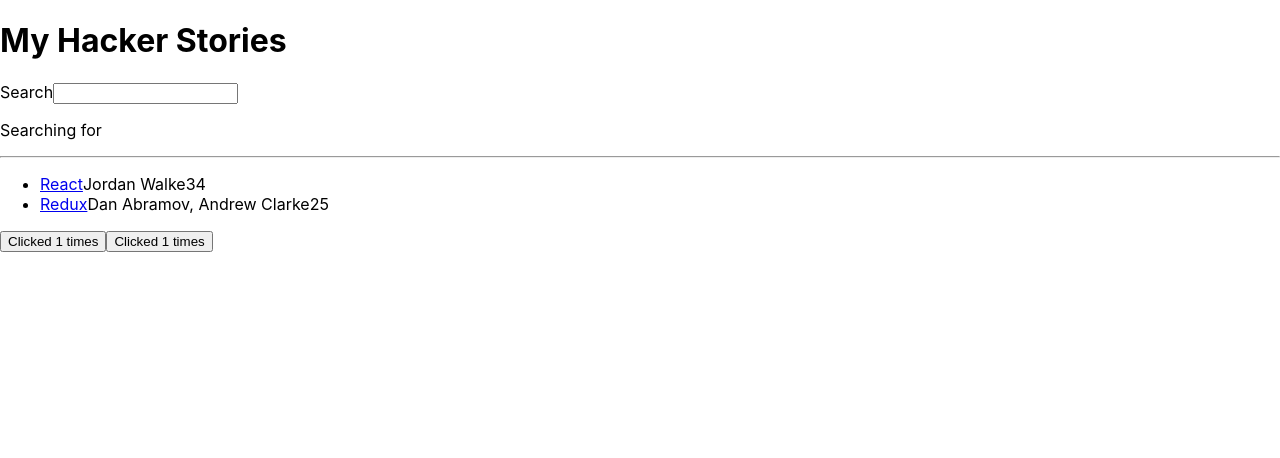
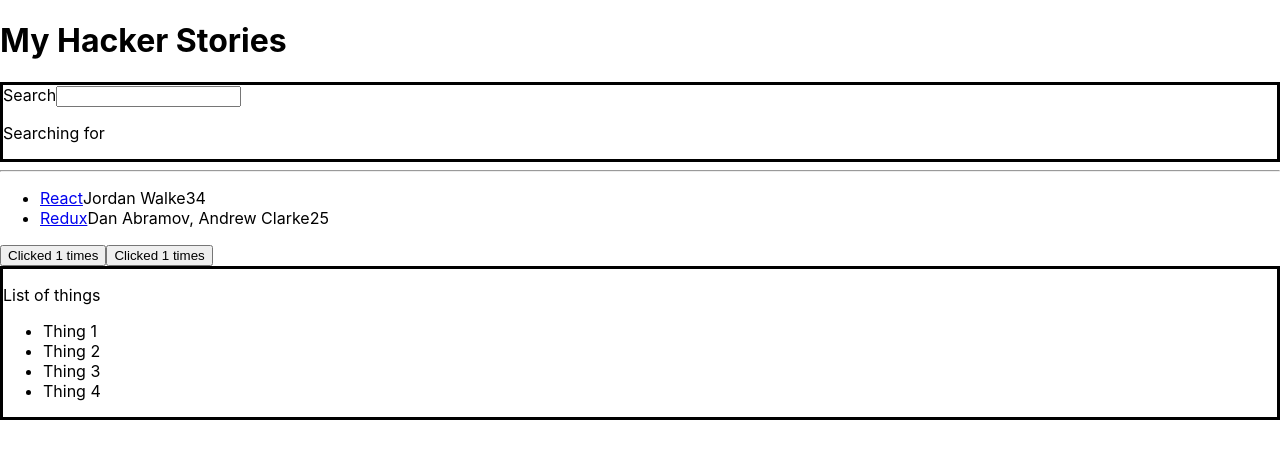
Before and after one commit to Moses-Onche/road-to-react, a React (Create React App) app in the folder hacker-stories/: page / in a window 1280 px wide. Shown: the top 458 px of the page. Built offline with nearby package versions, Linux system fonts and the light colour scheme.

Commit message:
Use border color style to demonstrate rerendering of components with useState

```diff
--- a/hacker-stories/src/App.css
+++ b/hacker-stories/src/App.css
@@ -1,4 +1,4 @@
-.App {
+/* .App {
   text-align: center;
 }
 
@@ -35,4 +35,10 @@
   to {
     transform: rotate(360deg);
   }
+} */
+
+.thing {
+  border: solid black;
 }
+
+.search {}
--- a/hacker-stories/src/App.js
+++ b/hacker-stories/src/App.js
@@ -1,4 +1,5 @@
 import { useState } from "react";
+import './App.css';
 
 const App = () => {
   const stories = [
@@ -20,6 +21,7 @@
     }
   ];
 
+
   return (
     <div className="App">
       <h1>My Hacker Stories</h1>
@@ -31,6 +33,7 @@
       <List list={stories}/>
       <MyButton />
       <MyButton />
+      <Things />
     </div>
   );
 };
@@ -53,12 +56,19 @@
   </div>
 );
 
-const Search = () => {
+const Search = ( { props } ) => {
+  const colors = ['red', 'yellow', 'blue', 'green', 'purple', 'black', 'orange', 'blue', 'lightgrey', 'lightblue']
+  const [bdColor, setbDColor] = useState("");
   const [searchTerm, setSearchTerm] = useState('');
 
-  const handleChange = (event) => setSearchTerm(event.target.value);
+  const handleChange = (event) => {
+    setSearchTerm(event.target.value);
+    // console.log("Rerender");
+    setbDColor(colors[Math.trunc(Math.random() * 10)]);
+    console.log(bdColor)
+  };
   return (
-    <div>
+    <div style={ {border: "solid " + bdColor}}>
       <label htmlFor="search">Search</label>
       <input id="search" type="text" onChange={handleChange} />
 
@@ -85,4 +95,16 @@
   );
 };
 
+const Things = () => (
+  <div className="thing">
+    <p>List of things</p>
+    <ul>
+      <li>Thing 1</li>
+      <li>Thing 2</li>
+      <li>Thing 3</li>
+      <li>Thing 4</li>
+    </ul>
+  </div>
+);
+
 export default App;
```
